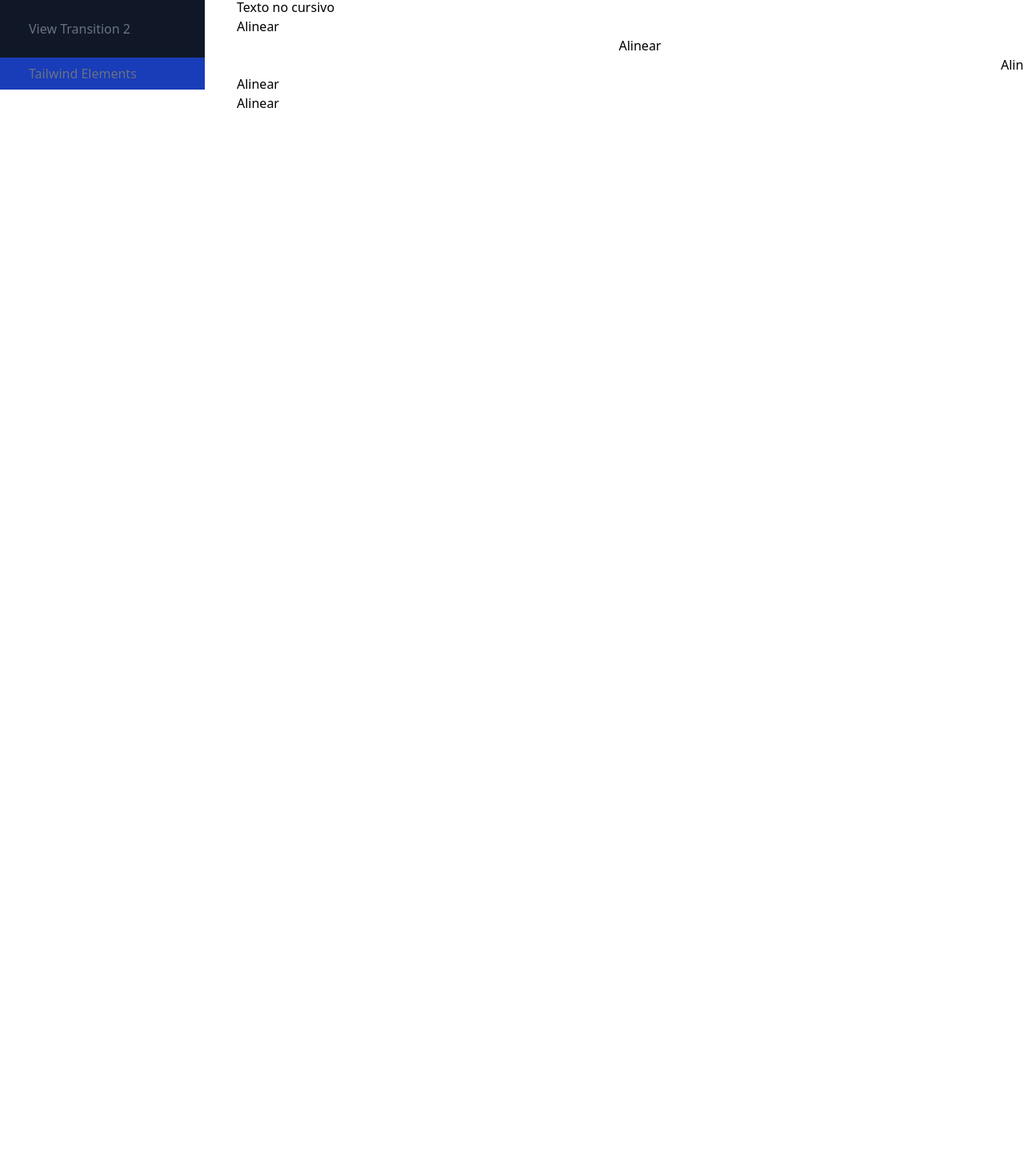
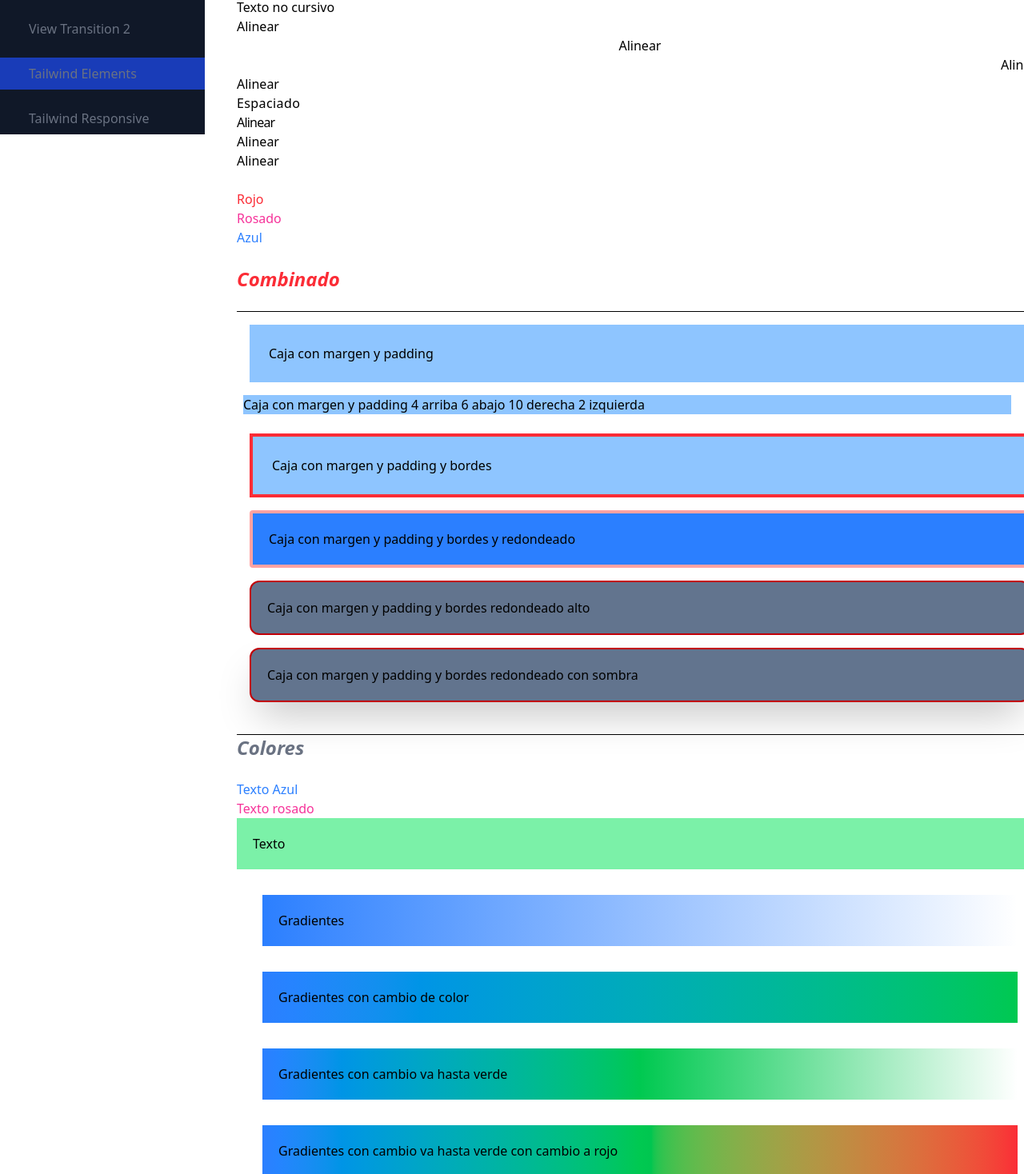
Before and after one commit to luchobedoya/angular-lab, an Angular app: page /home/tailwind-elements in a window 1280 px wide. Shown: the part 440-1908 px from the top of the page at 80% size. Before the commit the page ends 800 px from the top, so only its background shows below. Built offline with nearby package versions, Linux system fonts and the light colour scheme.

Commit message:
implementacion de tailwind elements
implementacion de tailwind elements

```diff
--- a/src/app/app.routes.ts
+++ b/src/app/app.routes.ts
@@ -66,6 +66,14 @@ export const routes: Routes = [
                   ),
               },
               {
+                path: 'tailwind-responsive',
+                title: 'Tailwind Responsive',
+                loadComponent: () =>
+                  import(
+                    './ui/pages/tailwild-responsive/tailwild-responsive.component'
+                  ),
+              },
+              {
                 path: '',
                 redirectTo: 'control-flow',
                 pathMatch: 'full',
--- a/src/app/ui/pages/tailwild-elements/tailwild-elements.component.html
+++ b/src/app/ui/pages/tailwild-elements/tailwild-elements.component.html
@@ -30,7 +30,58 @@
             <p class="text-right">Alinear</p>
             <p class="text-justify">Alinear</p>
 
-            <p class="text-justify">Alinear</p>
+            <p class="tracking-wide">Espaciado</p>
+            <p class="tracking-tighter">Alinear</p>
+            <p class="tracking-none">Alinear</p>
+            <p class="tracking-loose">Alinear</p>
+            <br>
+            <p class="text-red-500">Rojo</p>
+            <p class="text-pink-500">Rosado</p>
+            <p class="text-blue-500">Azul</p>
+            <br>
+            <p class="text-red-500 tracking-wid italic font-extrabold text-2xl">Combinado</p>
+            <br>
+            <hr>
+            <div class="m-4 p-6 bg-blue-300">
+                <h1>Caja con margen y padding</h1>
+            </div>
+            <div class="mt-4 mb-6 ml-2 mr-10 bg-blue-300">
+                <h1>Caja con margen y padding 4 arriba 6 abajo 10 derecha 2 izquierda</h1>
+            </div>
+            <div class="border-4 border-red-500 m-4 p-6 bg-blue-300">
+                <h1>Caja con margen y padding y bordes</h1>
+            </div>
+
+            <div class="border-4 rounded border-red-300 m-4 p-5 bg-blue-500">
+                <h1>Caja con margen y padding y bordes y redondeado</h1>
+            </div>
+            <div class="border-2 rounded-xl border-red-700 m-4 p-5 bg-slate-500">
+                <h1>Caja con margen y padding y bordes redondeado alto</h1>
+            </div>
+             <div class="border-2 rounded-xl shadow-2xl border-red-700 m-4 p-5 bg-slate-500">
+                <h1>Caja con margen y padding y bordes redondeado con sombra</h1>
+            </div>
+            <br>
+            <hr>
+            <p class="text-gray-500 tracking-wid italic font-extrabold text-2xl">Colores</p>
+            <br>
+            <p class="text-blue-500">Texto Azul</p>
+            <p class="text-pink-500">Texto rosado</p>
+            <div class="bg-green-300 p-5">
+                <p>Texto</p>
+            </div>
+            <div class="m-8 bg-gradient-to-r from-blue-500 p-5">
+                <p>Gradientes</p>
+            </div>
+             <div class="m-8 bg-gradient-to-r from-blue-500 to-green-500 p-5">
+                <p>Gradientes con cambio de color</p>
+            </div>
+            <div class="m-8 bg-gradient-to-r from-blue-500 via-green-500 p-5">
+                <p>Gradientes con cambio va hasta verde</p>
+            </div>
+             <div class="m-8 bg-gradient-to-r from-blue-500 via-green-500 to-red-500 p-5">
+                <p>Gradientes con cambio va hasta verde con cambio a rojo</p>
+            </div>
         </div>
 
     </section>
--- /dev/null
+++ b/src/app/ui/pages/tailwild-responsive/tailwild-responsive.component.html
@@ -0,0 +1,2 @@
+<app-title [title]="'Tailwild-responsive'" />
+<br>
```
Also changed, not shown: src/app/ui/pages/tailwild-responsive/tailwild-responsive.component.ts (added, +13 -0 lines), src/app/ui/pages/tailwild-responsive/tailwild-responsive.component.scss (added), 1 other file (tests, documents, lock files or other folders).
